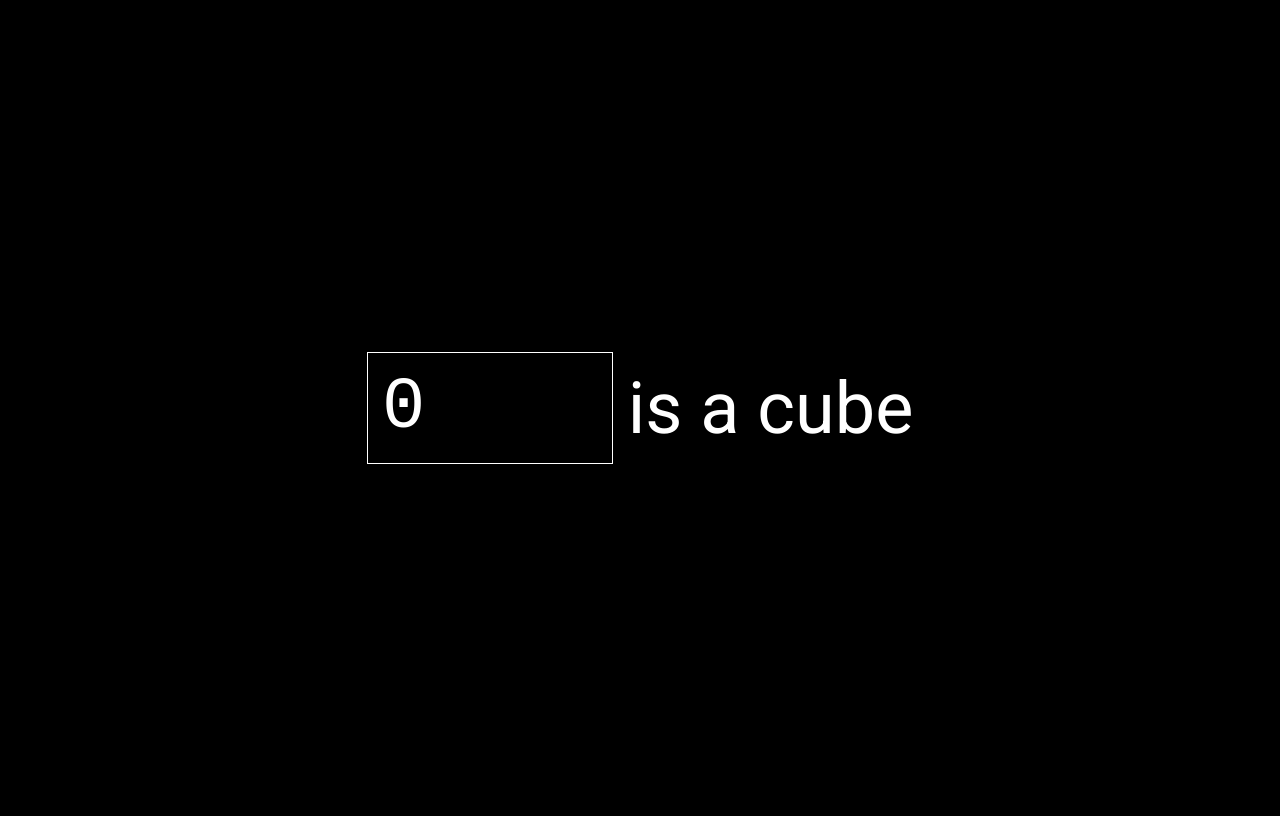
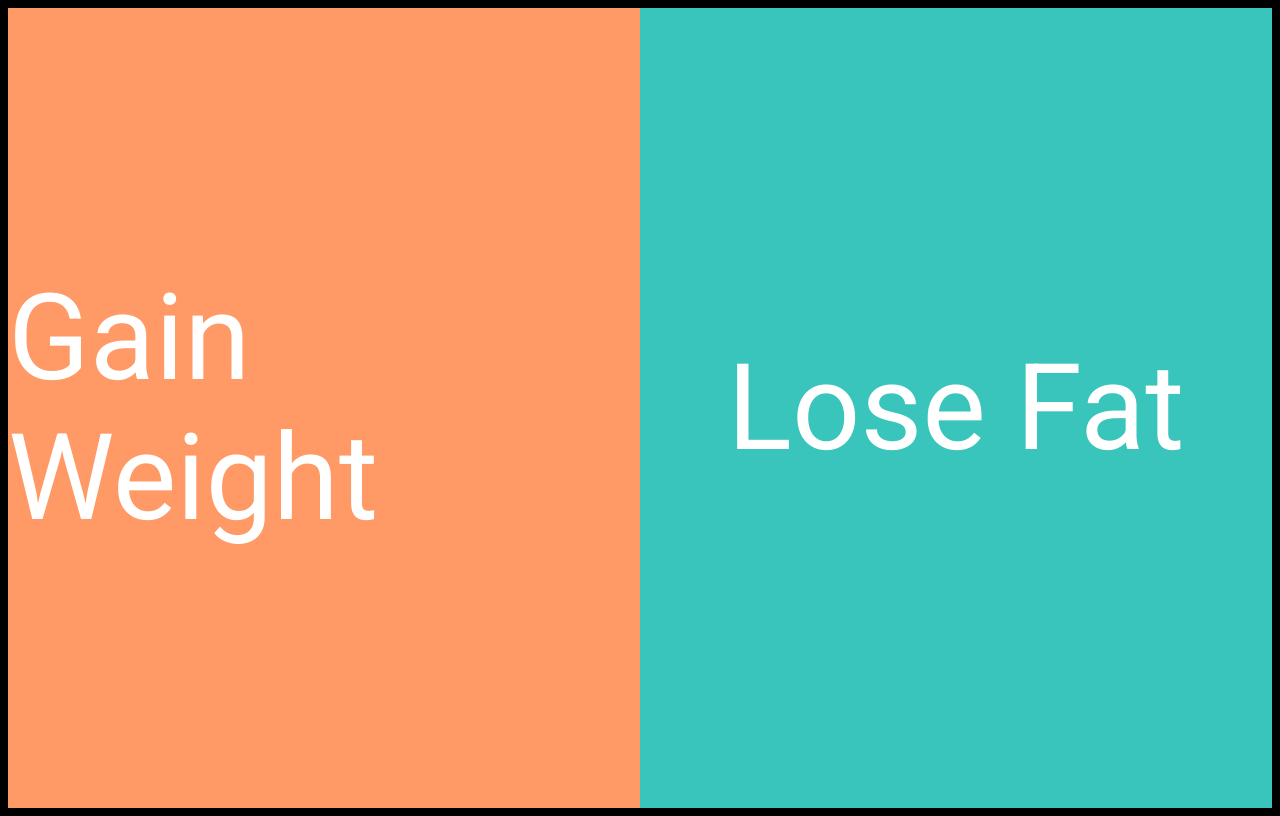
Before and after one commit to vibbyg/hack-the-valley-7, a Svelte app: page / in a window 1280 px wide. Built offline with nearby package versions, Linux system fonts and the light colour scheme; a web font is replaced by a local one.

Commit message:
feat: take a pill

```diff
--- a/src/App.svelte
+++ b/src/App.svelte
@@ -2,18 +2,27 @@
 	import Cube from './lib/Cube.svelte';
 	import { key, storage } from './lib/stores';
 
-	$: localStorage.setItem(key, JSON.stringify($storage));
 </script>
 
 <main>
-    <Cube/>
+    <div id="gain">Gain Weight</div>
+    <div id="lose">Lose Fat</div>
 </main>
 
 <style lang="sass">
+    @use './vars' as *
     main
-        font-size: 3em
+        display: flex
+        font-size: 5em
+    main > div
+        width: 50vw
+        height: 100vh
         display: flex
         justify-content: center
         align-items: center
-        height: 100vh
+    #gain
+        background: $orange
+    #lose
+        background: $teal
+
 </style>
```
